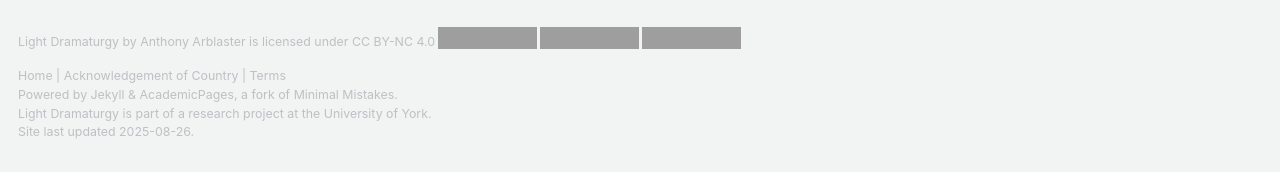
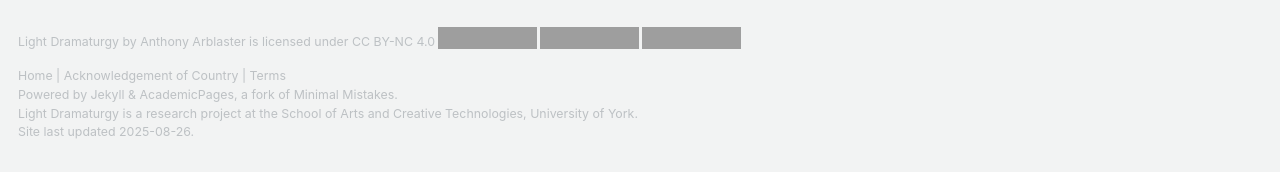
Before and after one commit to aarblaster/light-dramaturgy, a Jekyll site: the page built from _pages/about.md, in a window 1280 px wide and 900 px high, scrolled down 1948 px. Shown: the part 725-897 px from the top of the window. Built offline with Jekyll 4.4.1, drawn with Linux system fonts in a browser that asks for light colours; some web fonts are replaced; a script that is not in the unit is left out; grey boxes are pictures that could not be loaded.

Commit message:
Update footer.html
Further mods to UoY attribution.

```diff
--- a/_includes/footer.html
+++ b/_includes/footer.html
@@ -34,7 +34,7 @@
 	{{ site.data.ui-text[site.locale].powered_by | default: "Powered by" }} <a href="http://jekyllrb.com" rel="nofollow">Jekyll</a> &amp; <a href="https://github.com/academicpages/academicpages.github.io">AcademicPages</a>, a fork of <a href="https://mademistakes.com/work/minimal-mistakes-jekyll-theme/" rel="nofollow">Minimal Mistakes</a>.<br />
 
 	<!-- UoY Credit and Updated Date -->
-	Light Dramaturgy is part of a research project at the <a href="https://york.ac.uk">University of York</a>.<br />
+	Light Dramaturgy is a research project at the School of Arts and Creative Technologies, <a href="https://york.ac.uk" rel="nofollow">University of York</a>.<br />
   	Site last updated {{ "now" | date: '%Y-%m-%d' }}.
   </p>
 </div>
```
